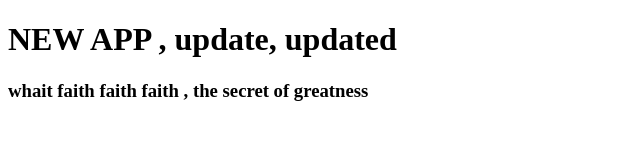
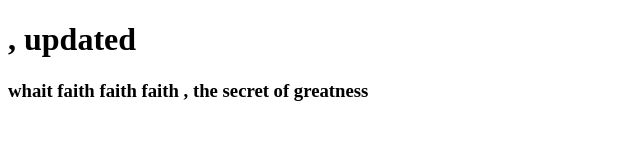
Before and after one commit to aboulkanatir/firstgitrepo, a plain HTML site: page index.html in a window 1280 px wide. Shown: the whole page, without its empty margins (0-640 px from the left). Drawn offline with Linux system fonts and the light colour scheme.

Commit message:
Update index.html
updated quote 1

```diff
--- a/index.html
+++ b/index.html
@@ -7,7 +7,7 @@
     <title>Document</title>
 </head>
 <body>
-    <h1>NEW APP , update, updated   </h1>
+    <h1>, updated   </h1>
     <h3>whait faith faith faith , the secret of greatness </h3>
 </body>
 </html>
```
